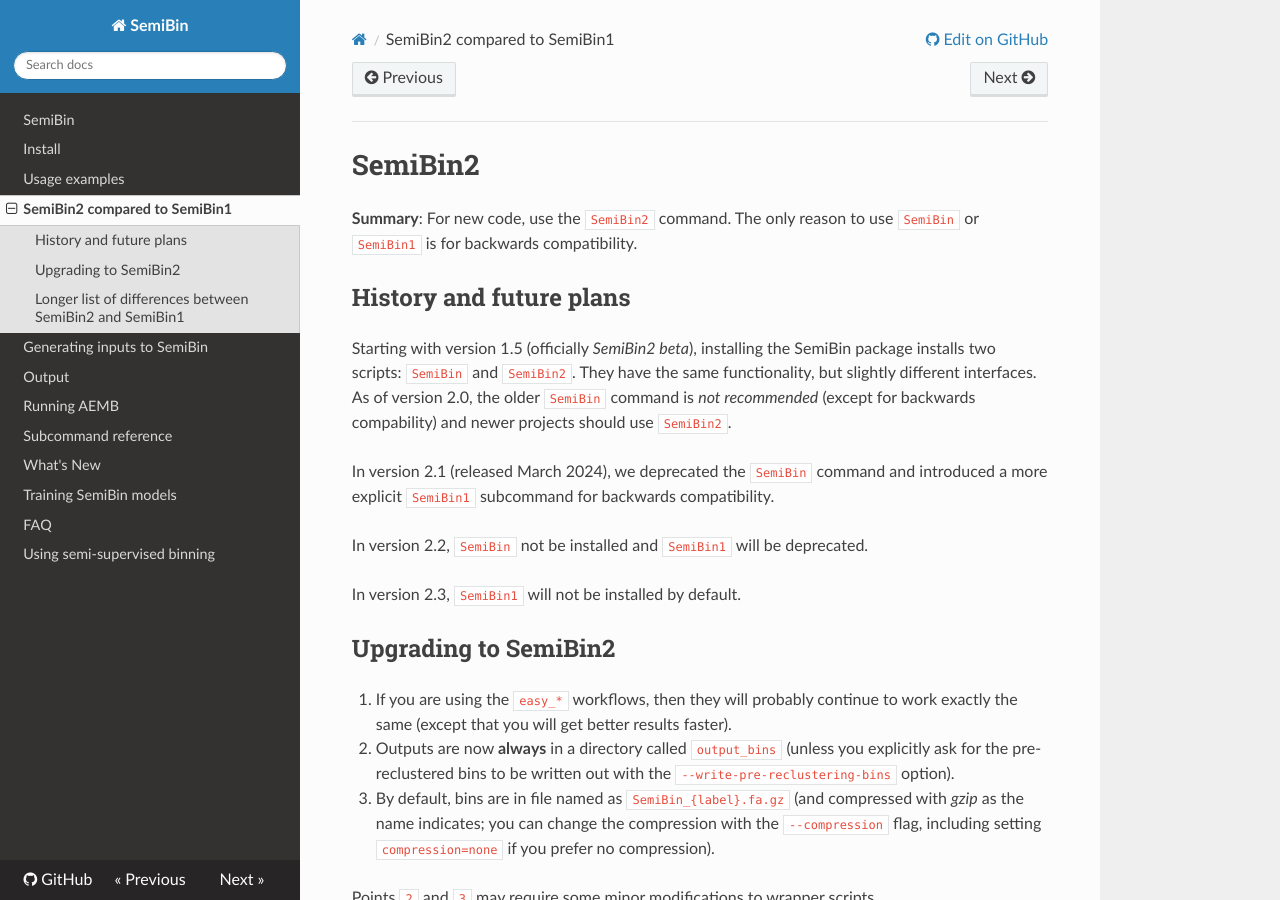
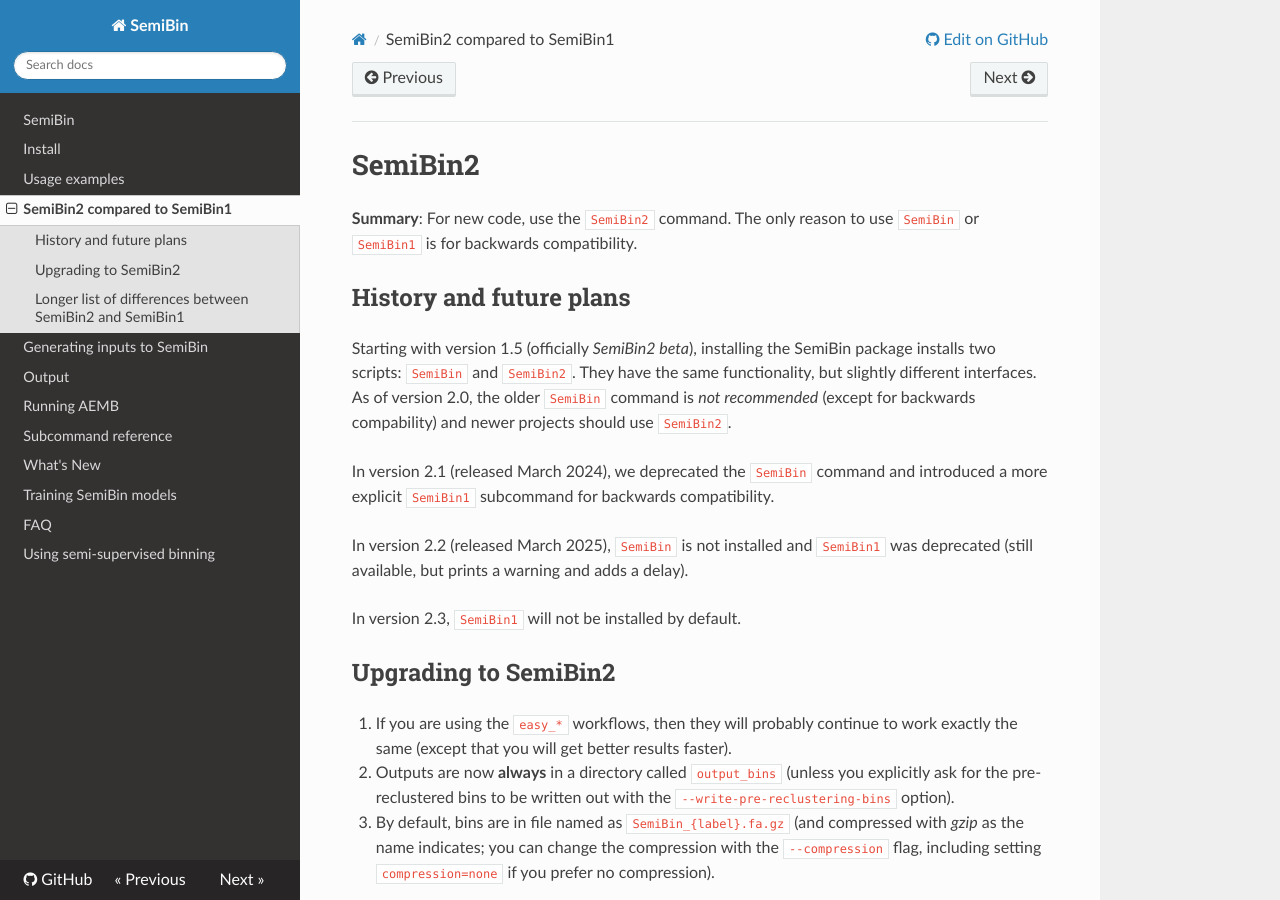
Before and after one commit to BigDataBiology/SemiBin, an MkDocs documentation site: the page built from docs/semibin2.md, in a window 1280 px wide and 900 px high. Built offline with MkDocs 1.6.1, drawn with Linux system fonts in a browser that asks for light colours; nearby versions of some CDN libraries.

Commit message:
RLS Version 2.2.0
This is a maintenance release with many small improvement rather than a
single big new feature. Upgrading is recommended, but not crucial.

User-visible changes
~~~~~~~~~~~~~~~~~~~~
- Remove `SemiBin` command. Only `SemiBin1` and `SemiBin2` are available
  (and `SemiBin1` is deprecated). The only reason to use `SemiBin1` is
  if you have old scripts that use it. It will be removed in the next
      release.
- Better logging: Always log to file in DEBUG level and log command-line
  arguments. Print version number in logs.
- Better error messages in several instances
- check_install: Prints out information on the GPU

Deprecations
~~~~~~~~~~~~

- SemiBin: Deprecate `--prodigal-output-faa` argument
- No longer check for `mmseqs` in `check_install` (it is not a hard
  requirement)

Internal improvements and bugfixes
~~~~~~~~~~~~~~~~~~~~~~~~~~~~~~~~~~

- Respect the number of threads requested better
  ([#140](https://github.com/BigDataBiology/SemiBin/issues/140))
- SemiBin: Better method to save the model which is more compatible with
  newer versions of PyTorch. Added a subcommand to update old models to
  the new format (`update_model`)
- SemiBin: Switch to pixi for testing (and recommend it in the
  README/[installation](install) instructions)
- Convert to `pyproject.toml` instead of `setup.py`
- Do not fail if no bins are produced
  ([#170](https://github.com/BigDataBiology/SemiBin/issues/170) &amp;
  [#173](https://github.com/BigDataBiology/SemiBin/issues/173))

```diff
--- a/docs/semibin2.md
+++ b/docs/semibin2.md
@@ -10,7 +10,7 @@
 
 In version 2.1 (released March 2024), we deprecated the `SemiBin` command and introduced a more explicit `SemiBin1` subcommand for backwards compatibility.
 
-In version 2.2, `SemiBin` not be installed and `SemiBin1` will be deprecated.
+In version 2.2 (released March 2025), `SemiBin` is not installed and `SemiBin1` was deprecated (still available, but prints a warning and adds a delay).
 
 In version 2.3, `SemiBin1` will not be installed by default.
 
```
Also changed, not shown: docs/whatsnew.md (+5 -3 lines), 1 other file.
